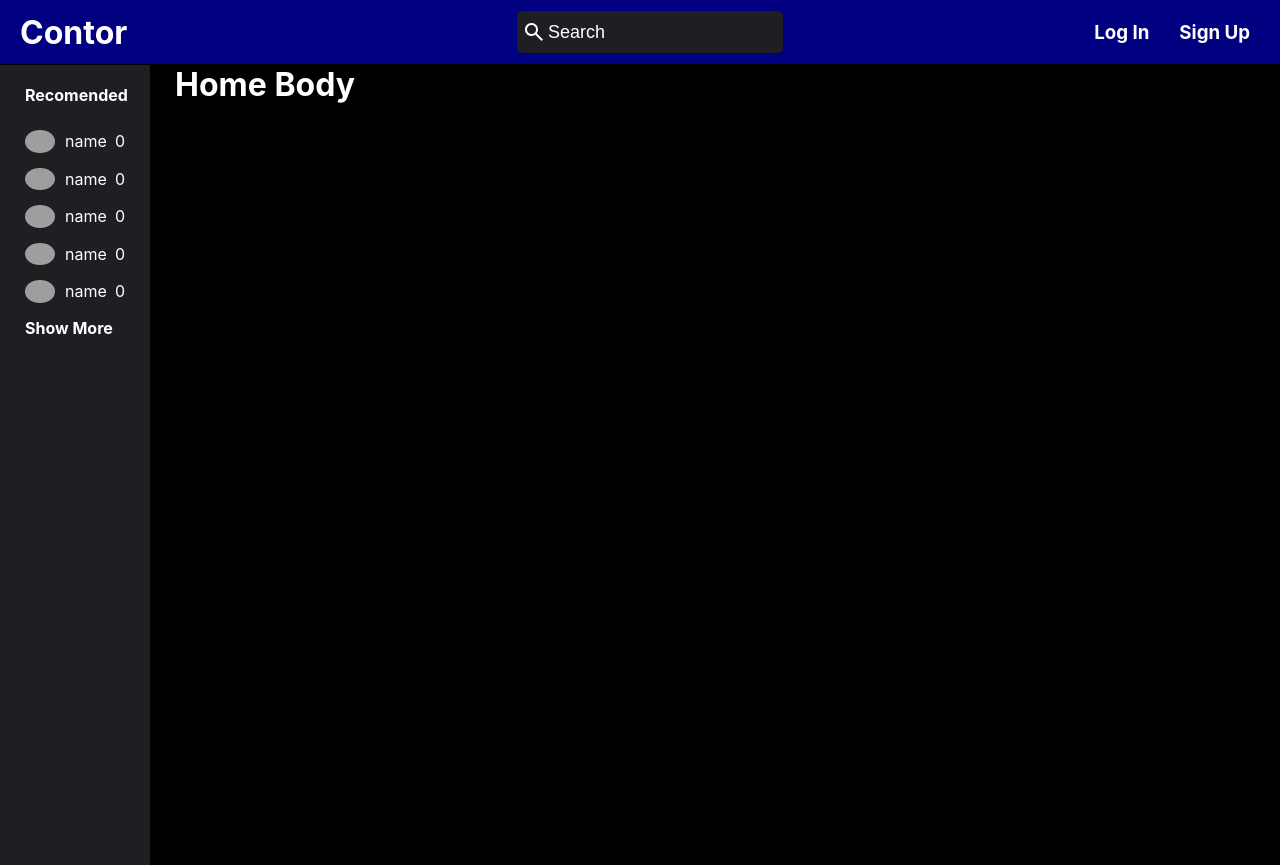
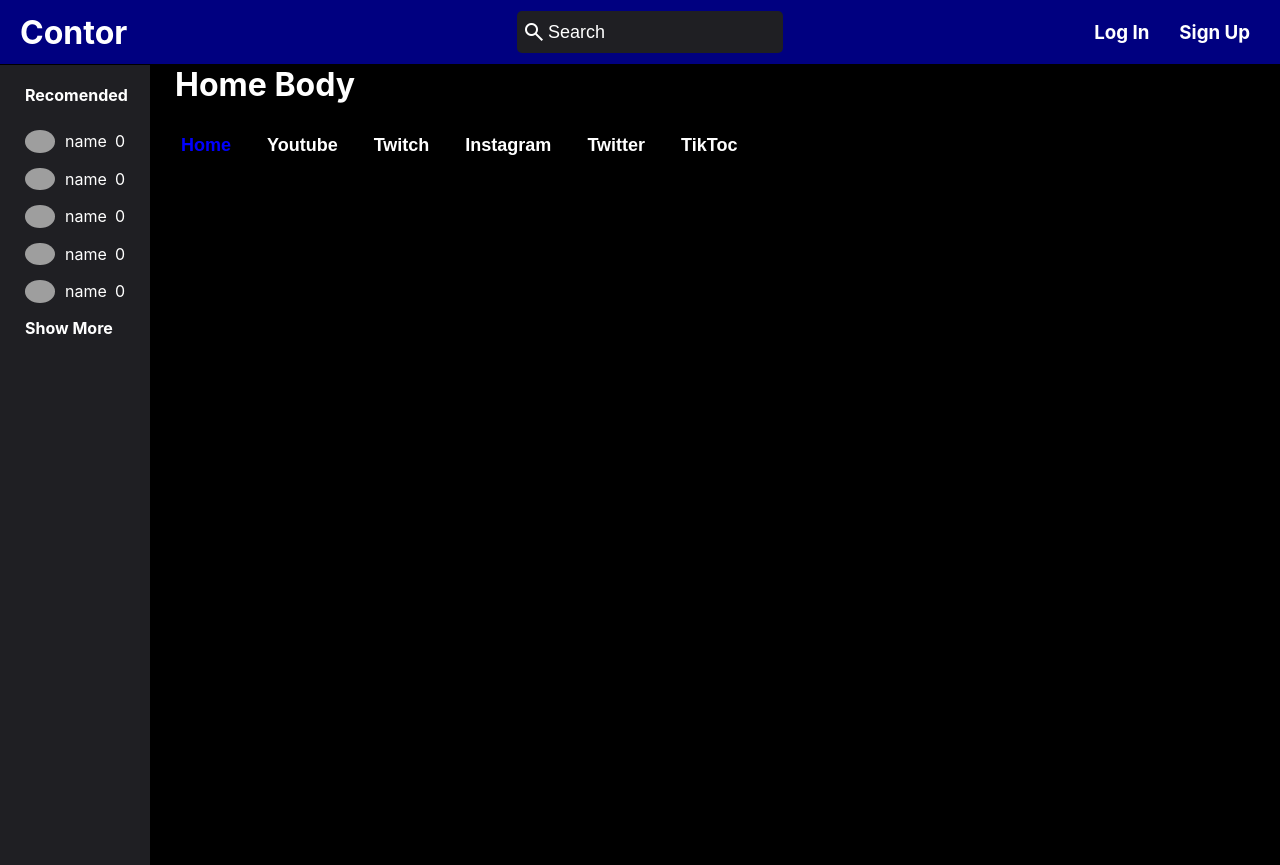
Before and after one commit to cyrusblake/Contor-Web, a React (Vite) app in the folder my-app/: page /Home in a window 1280 px wide. Built offline with nearby package versions, Linux system fonts and the light colour scheme; grey boxes are pictures that could not be loaded.

Commit message:
more changes

```diff
--- a/my-app/src/components/HomeBody.jsx
+++ b/my-app/src/components/HomeBody.jsx
@@ -3,13 +3,41 @@ import '../styles/HomeBody.css'
 
 function HomeBody(){
     return(
-        <>
-            <div className='homebody'>
-                <div>
-                    <h1 className='hb1'>Home Body</h1>
+
+         <div className='homebody'>
+            <div className='homebody-content'>
+                <h1 className='hb1'>Home Body</h1>
+                <div className="f-container">
+                    <div className="tab_box">
+                        <button className="tab_btn active">Home</button>
+                        <button className="tab_btn">Youtube</button>
+                        <button className="tab_btn">Twitch</button>
+                        <button className="tab_btn">Instagram</button>
+                        <button className="tab_btn">Twitter</button>
+                        <button className="tab_btn">TikToc</button>
+                        <div className="line"></div>
+                    </div>
+                    <div className="content_box">
+                        <div className="content active">
+
+
+                        </div>
+                        <div className="content">
+
+                            <h2>Content</h2>
+                            <p>ndbcbhbvfbvbvbvbvbbvbvwb</p>
+                        </div>
+                        <div className="content">
+                            <h2>Community</h2>
+                            <p>ndbcbhbvfbvbvbvbvbbvbvwb</p>
+                        </div>
+                        <div className="content">
+                            <h2>About</h2>
+                            <p>ndbcbhbvfbvbvbvbvbbvbvwb</p>
+                        </div>
+                    </div>
                 </div>
-
             </div>
-        </>
+        </div>
     )
 } export default HomeBody
--- a/my-app/src/components/ProfileBody.jsx
+++ b/my-app/src/components/ProfileBody.jsx
@@ -48,6 +48,7 @@ function ProfileBody(){
                         <div className="content_box">
                             <div className="content active">
                                 <Youtube/>
+
                             </div>
                             <div className="content">
                                 <Youtube/>
--- a/my-app/src/styles/HomeBody.css
+++ b/my-app/src/styles/HomeBody.css
@@ -5,10 +5,26 @@
     align-items: center;
     width: 100vw;
     height: 100vh;
+}
 
+.homebody-content{
+    margin-left: 25px;
 }
 
 .hb1 {
     color: white;
-    margin-left: 25px;
+    /* margin-left: 25px; */
 }
+
+.f-container {
+    margin-right: 20px;
+    margin-bottom: 25px;
+    margin-top: 10px;
+    width: auto;
+    /* max-width: 800px; */
+    background-color: black;
+    padding-top: 20px;
+    box-shadow: 0 2px 16px rgba(0,0,0,.1);
+    border-radius: 0px;
+
+}
```
